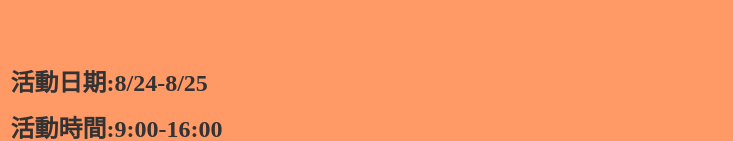
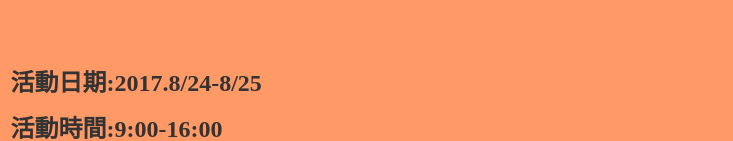
Before and after one commit to wendy8615/ebook, a plain HTML site: page index.html in a window 1280 px wide. Shown: the part 659-800 px from the top of the page, 547-1280 px from the left. Drawn offline with nearby package versions, Linux system fonts and the light colour scheme; a script that the page names is missing.

Commit message:
Update index.html

```diff
--- a/index.html
+++ b/index.html
@@ -38,7 +38,7 @@
     <div class="row">
       <div class="col-sm-5 img" data-0="transform: translateX(-200px)" data-500="transform: translateY(0px)"></div>
       <div class="col-sm-7" data-300="opacity: 0" data-500="opacity: 1">
-        <h3>活動日期:8/24-8/25</h3>
+        <h3>活動日期:2017.8/24-8/25</h3>
         <h3>活動時間:9:00-16:00</h3>
         <h3>地點:嘉南藥理大學 Q棟 Q111-2教室</h3>
         <h3>聯絡人: 廖雅雯助理 06-2664911#5700</h3><br/><br/><br/>
```
